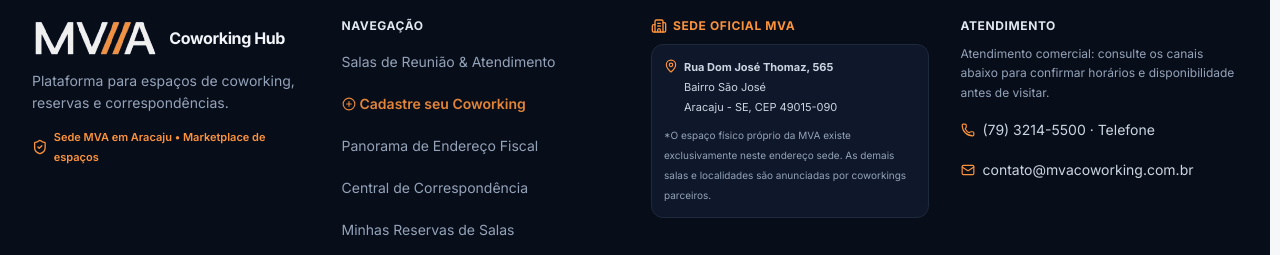
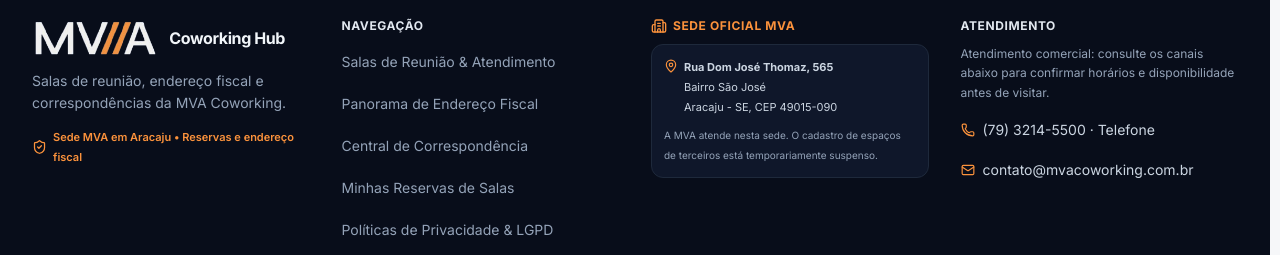
Before and after one commit to jonotha38-collab/MVA-Corwoking, a React (Vite) app: page / in a window 1280 px wide. Shown: the part 2891-3146 px from the top of the page. Built offline with nearby package versions, Linux system fonts and the light colour scheme; no server answers; the database is empty.

Commit message:
feat(pause): remove external advertising links and protect owner routes

```diff
--- a/src/components/common/Footer.tsx
+++ b/src/components/common/Footer.tsx
@@ -1,7 +1,7 @@
 /*@ts-check*/
 import { t } from '../../lib/preferences';
 import React from 'react';
-import { ShieldCheck, Mail, Phone, MapPin, Building2, PlusCircle } from 'lucide-react';
+import { ShieldCheck, Mail, Phone, MapPin, Building2 } from 'lucide-react';
 import { useCoworking } from '../../context/CoworkingContext';
 
 export const Footer: React.FC = () => {
@@ -29,11 +29,11 @@ export const Footer: React.FC = () => {
               </span>
             </div>
             <p className="text-slate-400 text-sm leading-relaxed">
-              {t("Plataforma para espaços de coworking, reservas e correspondências.")}
+              {t("Salas de reunião, endereço fiscal e correspondências da MVA Coworking.")}
             </p>
             <div className="flex items-center gap-1.5 text-orange-400 font-semibold text-[11px]">
               <ShieldCheck className="w-4 h-4 text-orange-400" />
-              <span>{t("Sede MVA em Aracaju • Marketplace de espaços ")}</span>
+              <span>{t("Sede MVA em Aracaju • Reservas e endereço fiscal ")}</span>
             </div>
           </div>
 
@@ -47,14 +47,6 @@ export const Footer: React.FC = () => {
                   className="hover:text-white transition-colors"
                 >
                   {t("Salas de Reunião & Atendimento ")}
-                </button>
-              </li>
-              <li>
-                <button
-                  onClick={() => setActiveTab('owner-dashboard')}
-                  className="hover:text-orange-400 text-orange-400/90 font-semibold transition-colors flex items-center gap-1">
-                  <PlusCircle className="w-3.5 h-3.5" />
-                  {t("Cadastre seu Coworking ")}
                 </button>
               </li>
               <li>
@@ -108,7 +100,7 @@ export const Footer: React.FC = () => {
                 </span>
               </div>
               <p className="text-[10px] text-slate-400 pt-1">
-                {t("*O espaço físico próprio da MVA existe exclusivamente neste endereço sede. As demais salas e localidades são anunciadas por coworkings parceiros. ")}
+                {t("A MVA atende nesta sede. O cadastro de espaços de terceiros está temporariamente suspenso. ")}
               </p>
             </div>
           </div>
```
